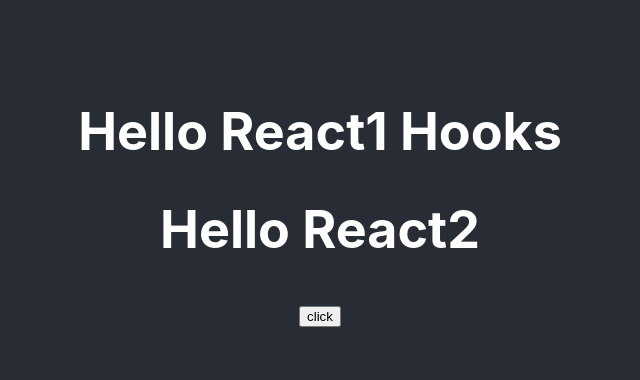
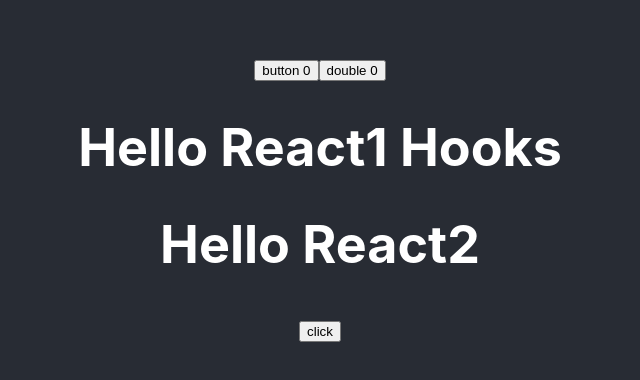
Before and after one commit to waaawoo/react-basic, a React (Create React App) app: page / in a window 1280 px wide. Shown: the part 204-584 px from the top of the page, without its empty margins (320-960 px from the left). Built offline with nearby package versions, Linux system fonts and the light colour scheme.

Commit message:
useState

```diff
--- a/src/components/Basic1.js
+++ b/src/components/Basic1.js
@@ -1,9 +1,16 @@
 // raで補完メニューが出てくるrafceを選択
-import React from 'react'
+// {useState}でユーズステートをインポート
+import React, {useState} from 'react'
 
-// Functionコンポーネンtの(reactではClassコンポーネントは基本使わない)
+
+// Functionコンポーネンtの(reactHooksではClassコンポーネントは基本使わない)
 // 親からのデータを受け取る際は引数へpropsを記載
 const Basic1 = (props) => {
+
+// カウンター用のstateを用意
+// count 数値の変数
+// setCount 関数
+const [count, setCount] = useState(0);
 
   // イベント関数
   const click = () => {
@@ -12,6 +19,19 @@ const Basic1 = (props) => {
 
   return (
     <div>
+
+      {/*
+        カウンタ-
+        secCount(新しい値)setCountの新しい値がcountへ入る
+      */}
+      <button onClick={() => setCount(count+1)}>button {count} </button>
+      {/* 処理を二つ設定できるが、同じ処理をしてもレンダリング時に処理を行うので0に1を足すことになる */}
+      {/* <button onClick={() => {setCount(count+1); setCount(count+1); }}>double {count} </button> */}
+      {/*
+        setCountの引数に変数を指定すると（今回はprevCount）現在の値がprevCountに入り、
+        現在の値から＋１した値が返され、countへ入る
+      */}
+      <button onClick={() => {setCount(prevCount=>prevCount+1); setCount(prevCount=>prevCount+1); }}>double {count} </button>
 
       {/* 引数で受け取ったpropsの変数を指定して表示する */}
       <h1>Hello React1 {props.name}  </h1>
```
